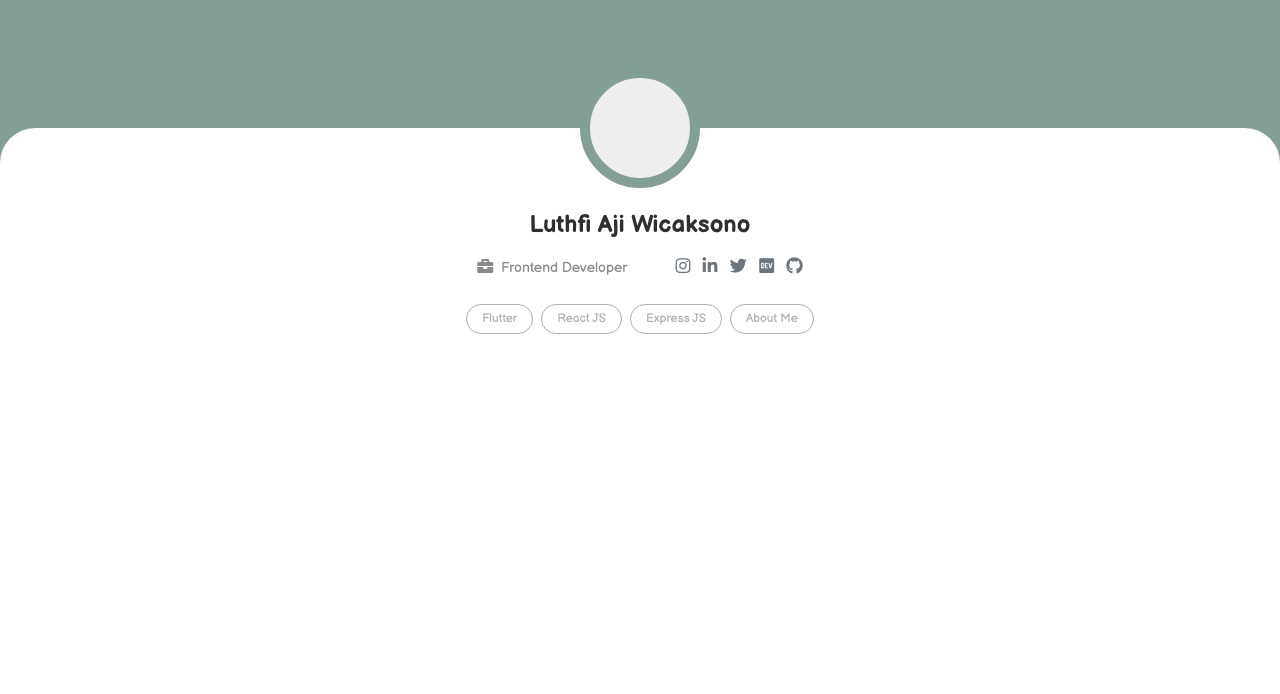
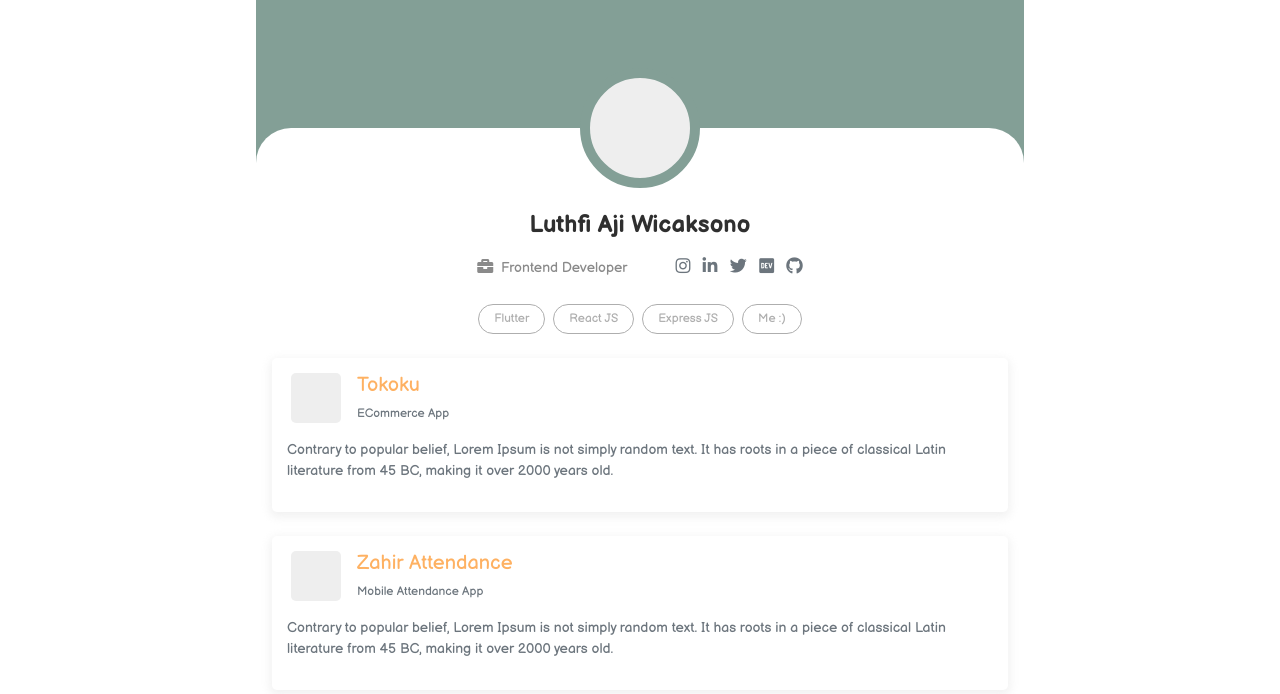
Before and after one commit to luthfiajiw/law-portfolio, a Svelte app: page / in a window 1280 px wide. Shown: the top 694 px of the page. Built offline with nearby package versions, Linux system fonts and the light colour scheme.

Commit message:
create list tile

```diff
--- a/public/global.css
+++ b/public/global.css
@@ -1,12 +1,14 @@
 html, body {
 	position: relative;
-	width: 100%;
 	height: 100%;
 }
 
 body {
 	overflow-x: hidden;
 	color: #394D6F;
+	max-width: 768px;
+	margin-left: auto !important;
+	margin-right: auto !important;
 	box-sizing: border-box;
 	font-family: 'Balsamiq Sans', cursive !important;
 }
@@ -17,6 +19,10 @@ body {
 
 .text-secondary {
 	color: #aeaeae !important;
+}
+
+.text-tertiary {
+	color: #feb162;
 }
 
 a {
--- a/src/App.svelte
+++ b/src/App.svelte
@@ -1,4 +1,5 @@
 <script>
+	import Content from "./Content.svelte";
 	import Header from "./Header.svelte";
 	import Nav from "./Nav.svelte";
 </script>
@@ -7,6 +8,7 @@
     <div class="header-background" />
 	<Header />
 	<Nav />
+	<Content />
 </div>
 
 <style>
--- /dev/null
+++ b/src/Content.svelte
@@ -0,0 +1,9 @@
+<script>
+    import FlutterContents from "./contents/FlutterContents.svelte";
+</script>
+
+<div class="content">
+    <FlutterContents />
+</div>
+
+<style></style>
--- a/src/Nav.svelte
+++ b/src/Nav.svelte
@@ -1,5 +1,5 @@
 <script>
-
+    import language from './utils/language.js'
 </script>
 
 <div class="navigation my-2">
@@ -7,7 +7,7 @@
         <button class="btn-nav ml-2 mt-2">Flutter</button>
         <button class="btn-nav mx-2 mt-2">React JS</button>
         <button class="btn-nav mt-2">Express JS</button>
-        <button class="btn-nav mx-2 mt-2">About Me</button>
+        <button class="btn-nav mx-2 mt-2">{language.me.en}</button>
     </div>
 </div>
 
--- /dev/null
+++ b/src/contents/FlutterContents.svelte
@@ -0,0 +1,18 @@
+<script>
+import ListTile from "./components/ListTile.svelte";
+
+
+</script>
+
+<div class="flutter-content">
+    <div class="mt-4">
+        <ListTile
+            title="Tokoku"
+            category="ECommerce App"
+        />
+        <ListTile
+            title="Zahir Attendance"
+            category="Mobile Attendance App"
+        />
+    </div>
+</div>
--- /dev/null
+++ b/src/contents/components/ListTile.svelte
@@ -0,0 +1,38 @@
+<script>
+    export let title;
+    export let category;
+</script>
+
+<div class="list-tile mx-3 my-4">
+    <div class="row mx-1">
+        <div class="app-icon mr-3"></div>
+        <div class="app-title">
+            <div class="text-tertiary app-name h5">{title}</div>
+            <div class="app-category text-secondary">{category}</div>
+        </div>
+    </div>
+    <div class="app-desc my-3 text-secondary">
+        Contrary to popular belief, Lorem Ipsum is not simply random text. It has roots in a piece of classical Latin literature from 45 BC, making it over 2000 years old.
+    </div>
+</div>
+
+<style>
+    .list-tile {
+        padding: 15px;
+        background-color: white;
+        border-radius: 5px;
+        box-shadow: 0 3px 10px 2px rgba(221, 221, 221, .4);
+    }
+    .app-icon {
+        height: 50px;
+        width: 50px;
+        background-color: #eee;
+        border-radius: 5px;
+    }
+    .app-category {
+        font-size: 12px;
+    }
+    .app-desc{
+        font-size: 14px;
+    }
+</style>
--- a/src/main.js
+++ b/src/main.js
@@ -2,6 +2,9 @@ import App from './App.svelte';
 
 const app = new App({
 	target: document.body,
+	props: {
+		name: 'world'
+	}
 });
 
 export default app;
--- a/src/utils/language.js
+++ b/src/utils/language.js
@@ -1,5 +1,6 @@
-export modules = {
-    id: {
-        name: "Luthfi Aji"
+module.exports = {
+    me: {
+        id: "Aku :)",
+        en: "Me :)"
     }
 }
```
